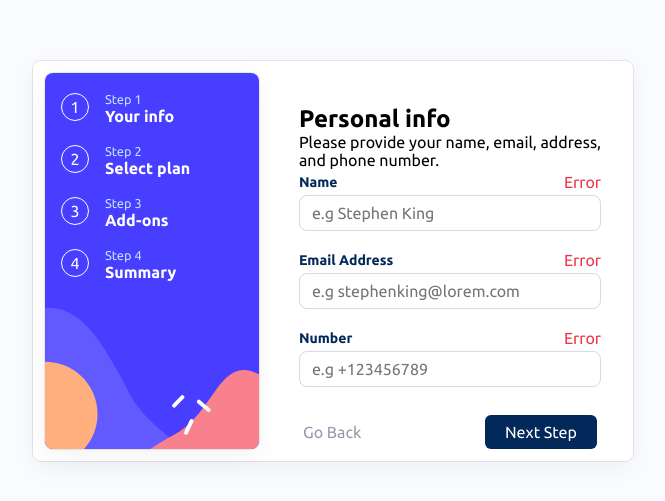
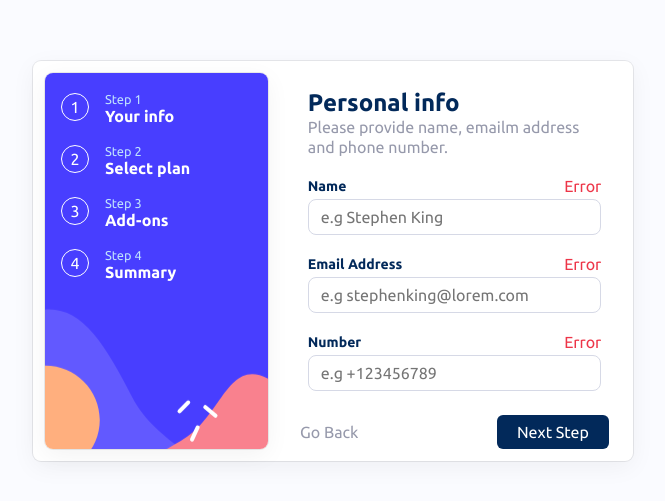
Before and after one commit to RadekNowak2k19/ReactForm, a React (Vite) app: page / in a window 1280 px wide. Shown: the part 139-640 px from the top of the page, without its empty margins (307-972 px from the left). Built offline with nearby package versions, Linux system fonts and the light colour scheme.

Commit message:
Created Heading element

```diff
--- a/src/App.scss
+++ b/src/App.scss
@@ -80,6 +80,7 @@
 			.fillBackground {
 				background-color: $white;
 				.fillContainer {
+					margin: 1rem auto 0;
 					box-shadow: none;
 					padding: 0;
 					input {
@@ -89,7 +90,7 @@
 			}
 			.buttons {
 				box-shadow: none;
-				padding: 12 0;
+				padding: 0;
 			}
 		}
 	}
--- /dev/null
+++ b/src/assets/data/heading.ts
@@ -0,0 +1,19 @@
+type headingArray = { title: string; paragraph: string }[];
+export const headingArr: headingArray = [
+	{
+		title: "Personal info",
+		paragraph: "Please provide name, emailm address and phone number.",
+	},
+	{
+		title: "Select your plan",
+		paragraph: "You have the option of monthly or yearly billing.",
+	},
+	{
+		title: "Pick add-ons",
+		paragraph: "Add-ons help enhance your gaming experience.",
+	},
+	{
+		title: "Finishing up",
+		paragraph: "Double-check everything looks OK before confirming.",
+	},
+];
--- a/src/components/StepOne.tsx
+++ b/src/components/StepOne.tsx
@@ -1,5 +1,7 @@
+import { headingArr } from "../assets/data/heading";
 import { steps } from "../assets/data/steps";
 import { Button } from "../ui/Button";
+import { Heading } from "../ui/Heading";
 import { Input } from "../ui/Input";
 import { Steps } from "./Steps";
 export const StepOne = () => {
@@ -13,10 +15,7 @@ export const StepOne = () => {
 			<div className={`formElement_stepsData`}>
 				<div className={`fillBackground`}>
 					<div className={`fillContainer`}>
-						<div>
-							<h2>Personal info</h2>
-							<p>Please provide your name, email, address, and phone number.</p>
-						</div>
+						<Heading headingProps={headingArr[0]} />
 						<form>
 							<Input
 								type="text"
--- /dev/null
+++ b/src/ui/Heading.module.scss
@@ -0,0 +1,23 @@
+@use "../variables.scss" as *;
+.heading {
+	padding: 1rem 0 2rem;
+	h2 {
+		color: $marineBlue;
+	}
+	p {
+		line-height: 1.25;
+		width: 70%;
+		color: $coolGray;
+	}
+}
+// XXXXXXXXXXXXXXXXXXXXXXXXXXXXXX
+// Responsive Design
+// XXXXXXXXXXXXXXXXXXXXXXXXXXXXXX
+@media (min-width: 640px) {
+	.heading {
+		padding: 0 0 1rem;
+		p {
+			width: 100%;
+		}
+	}
+}
--- /dev/null
+++ b/src/ui/Heading.tsx
@@ -0,0 +1,16 @@
+import { FC } from "react";
+import styles from "./Heading.module.scss";
+
+type HeadingProps = {
+	headingProps: { title: string; paragraph: string };
+};
+
+export const Heading: FC<HeadingProps> = ({ headingProps }) => {
+	console.log(headingProps);
+	return (
+		<div className={styles.heading}>
+			<h2>{headingProps.title}</h2>
+			<p>{headingProps.paragraph}</p>
+		</div>
+	);
+};
```
